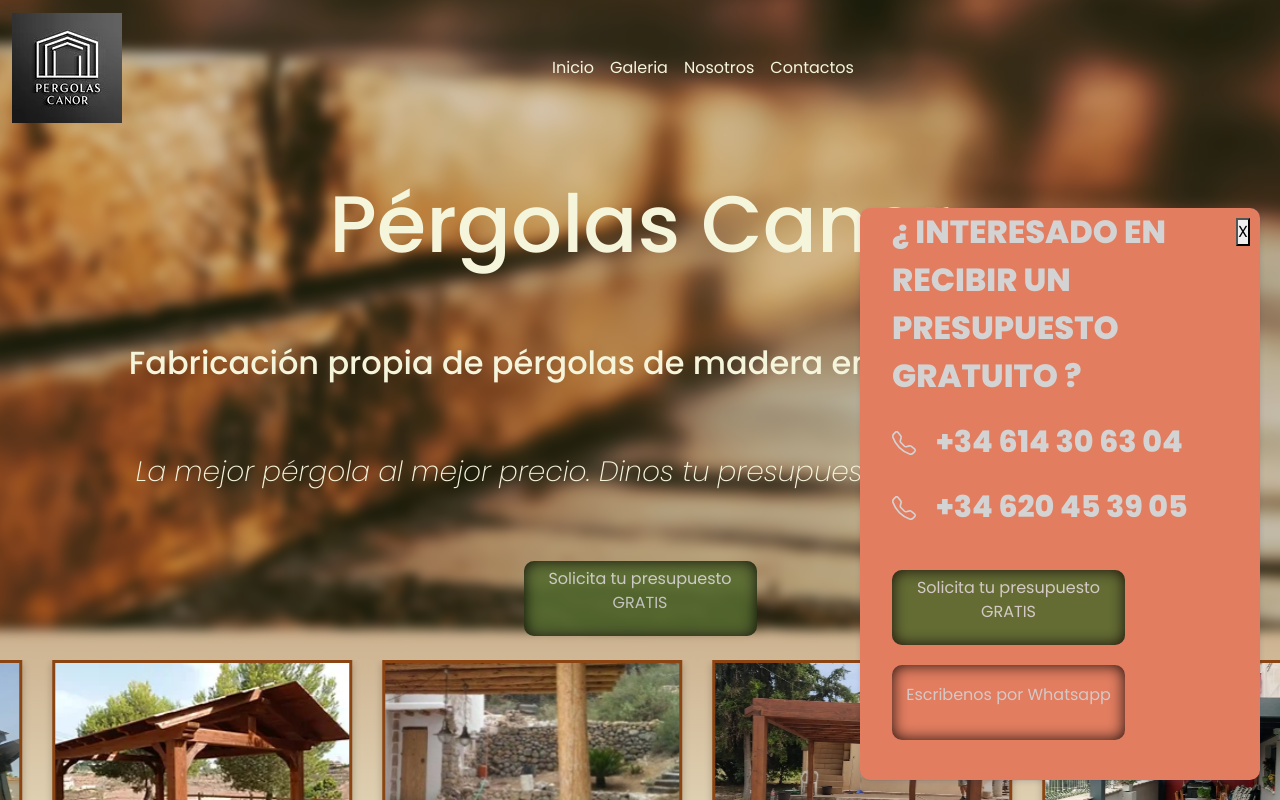
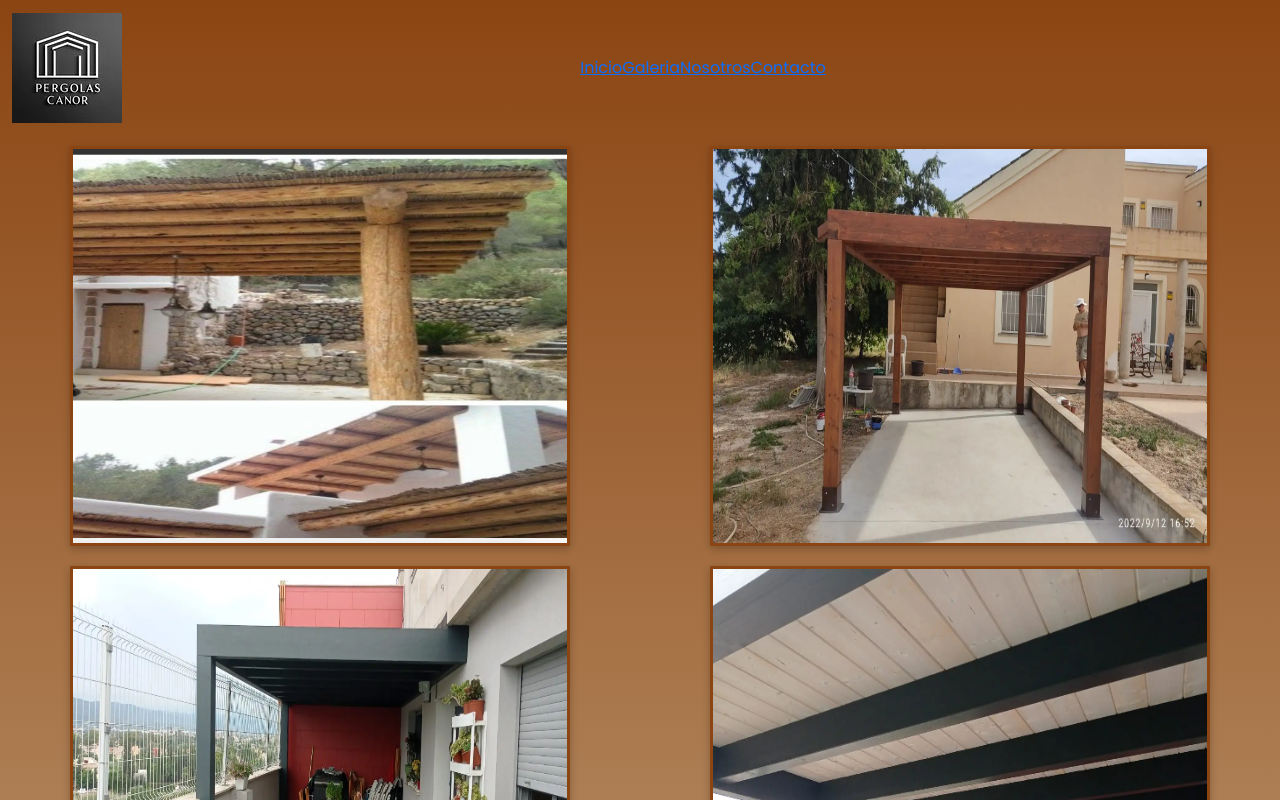
Before and after one commit to zzurdito/pergolas, a React (Vite) app: page /galeria in a window 1280 px wide. Shown: the top 800 px of the page. Built offline with nearby package versions, Linux system fonts and the light colour scheme.

Commit message:
cambiado el nav para navegar entre modulos en vez de pagina \ incluidos todos los modulos \ pagina__galeria terminada \ app.css modificado \ app.jsx solo para el router \ home.jsx

```diff
--- a/package.json
+++ b/package.json
@@ -13,6 +13,7 @@
     "bootstrap": "^5.3.3",
     "react": "^18.3.1",
     "react-dom": "^18.3.1",
+    "react-router-dom": "^6.26.2",
     "styled-components": "^6.1.13"
   },
   "devDependencies": {
--- a/src/App.css
+++ b/src/App.css
@@ -262,3 +262,28 @@ body{
 .logo{
     border-radius: 10px !important;
 }
+
+.page__galeria{
+    width: 100vw;
+}
+
+.imagen__galeria{
+    width: 500px;
+    height: 400px;
+    margin: 10px;
+    border: 3px solid var(--marron);
+    box-shadow: rgba(0, 0, 0, 0.24) 0px 3px 8px;
+}
+
+.imagen__galeria img{
+    width: 100%;
+    height: 100%;
+}
+
+.galeria__fotos{
+    display:flex;
+    flex-direction: row;
+    justify-content: space-around;
+    flex-wrap: wrap;
+
+}
--- a/src/App.jsx
+++ b/src/App.jsx
@@ -1,25 +1,23 @@
 import './App.css'
-import Header from './components/Header'
-import Carousel from './components/Carousel'
-import NuestrosServicios from './components/NuestrosServicios'
-import BotonPresupuesto from './components/BotonPresupuesto'
-import BotonWhatsapp from './components/BotonWhatsapp'
-import Footer from './components/Footer'
-import ScrollPopup from './components/PopUp'
+
+import { BrowserRouter as Router, Routes, Route } from 'react-router-dom';
+import Page__Galeria from './components/Page__Galeria'
+import Page__Home from './components/Page__Home'
+import Page__Contacto from './components/Page__Contacto'
+import Page__Nosotros from './components/Page__Nosotros'
 
 function App() {
 
   return (
     <>
-    <ScrollPopup/>
-    <Header/>
-    <Carousel />
-    <NuestrosServicios/>
-    <div className='container-botones'>
-      <BotonPresupuesto/>
-      <BotonWhatsapp/>
-    </div>
-    <Footer />
+              <Router>
+                <Routes>
+                    <Route path="/home" element={<Page__Home/>}></Route>
+                    <Route path="/galeria" element={<Page__Galeria />}></Route>
+                    <Route path="/contacto" element={<Page__Contacto/>}></Route>
+                    <Route path="/Nosotros" element={<Page__Nosotros />}></Route>
+                </Routes>
+              </Router>
     </>
   )
 }
--- /dev/null
+++ b/src/components/Galeria.jsx
@@ -0,0 +1,36 @@
+
+import { useState, useEffect } from "react";
+import Imagen from "./Imagen";
+
+const images = import.meta.glob('../images/galeria/*.webp', {eager: false});
+
+function Galeria() {
+
+    const [imageList, setImageList] = useState([])
+
+    useEffect(() => {
+        const loadImages = async () => {
+          const imgPromises = Object.values(images).map(async (importImage) => {
+            const img = await importImage();
+            return img.default;
+          });
+
+          const imgs = await Promise.all(imgPromises);
+          setImageList(imgs);
+        };
+        loadImages();
+      }, []);
+  return (
+    <div className="galeria__fotos">
+    {
+        imageList.map((src, index) =>{
+            return(
+            <Imagen source={src} key={index}/>
+            )
+        })
+    }
+    </div>
+  )
+}
+
+export default Galeria
--- /dev/null
+++ b/src/components/Imagen.jsx
@@ -0,0 +1,12 @@
+
+
+// eslint-disable-next-line react/prop-types
+function Imagen({source}) {
+  return (
+    <div className="imagen__galeria">
+        <img src={source} alt="Foto galeria" />
+    </div>
+  )
+}
+
+export default Imagen
--- a/src/components/Nav.jsx
+++ b/src/components/Nav.jsx
@@ -1,4 +1,6 @@
 import logo from '../images/cropped-logo-pergolas-canor-1.webp'
+import { Link } from 'react-router-dom'
+
 
 function Nav() {
   return (
@@ -8,18 +10,10 @@ function Nav() {
             <a className="logo navbar-brand" href="#"><img src={logo} alt="Logo" /></a>
             <div className="collapse navbar-collapse d-flex justify-content-evenly" id="navbarNav">
             <ul className="navbar-nav">
-                <li className="nav-item">
-                <a className="nav-link active" aria-current="page" href="#">Inicio</a>
-                </li>
-                <li className="nav-item">
-                <a className="nav-link" href="#">Galeria</a>
-                </li>
-                <li className="nav-item">
-                <a className="nav-link" href="#">Nosotros</a>
-                </li>
-                <li className="nav-item">
-                <a className="nav-link" aria-disabled="true">Contactos</a>
-                </li>
+                <Link to='/home'>Inicio</Link>
+                <Link to='/galeria'>Galeria</Link>
+                <Link to='/nosotros'>Nosotros</Link>
+                <Link to='/contacto'>Contacto</Link>
             </ul>
             </div>
         </div>
--- /dev/null
+++ b/src/components/Page__Contacto.jsx
@@ -0,0 +1,12 @@
+import Nav from "./Nav"
+
+function Page__Contacto() {
+  return (
+    <>
+        <Nav />
+        <div>Page__Contacto</div>
+    </>
+  )
+}
+
+export default Page__Contacto
--- /dev/null
+++ b/src/components/Page__Galeria.jsx
@@ -0,0 +1,13 @@
+import Galeria from "./Galeria"
+import Nav from "./Nav"
+
+function Page__Galeria() {
+  return (
+    <div className="page__galeria">
+      <Nav/>
+      <Galeria />
+    </div>
+  )
+}
+
+export default Page__Galeria
--- /dev/null
+++ b/src/components/Page__Home.jsx
@@ -0,0 +1,26 @@
+import '../App.css'
+import Header from './Header'
+import Carousel from './Carousel'
+import NuestrosServicios from './NuestrosServicios'
+import BotonPresupuesto from './BotonPresupuesto'
+import BotonWhatsapp from './BotonWhatsapp'
+import Footer from './Footer'
+import ScrollPopup from './PopUp'
+
+function Home() {
+  return (
+    <>
+    <ScrollPopup/>
+    <Header/>
+    <Carousel />
+    <NuestrosServicios/>
+    <div className='container-botones'>
+      <BotonPresupuesto/>
+      <BotonWhatsapp/>
+    </div>
+    <Footer />
+    </>
+  )
+}
+
+export default Home
--- /dev/null
+++ b/src/components/Page__Nosotros.jsx
@@ -0,0 +1,12 @@
+import Nav from './Nav'
+
+function Page__Nosotros() {
+  return (
+    <>
+        <Nav />
+        <div>Page__Nosotros</div>
+    </>
+  )
+}
+
+export default Page__Nosotros
```
Also changed, not shown: 1 other file (tests, documents, lock files or other folders).
